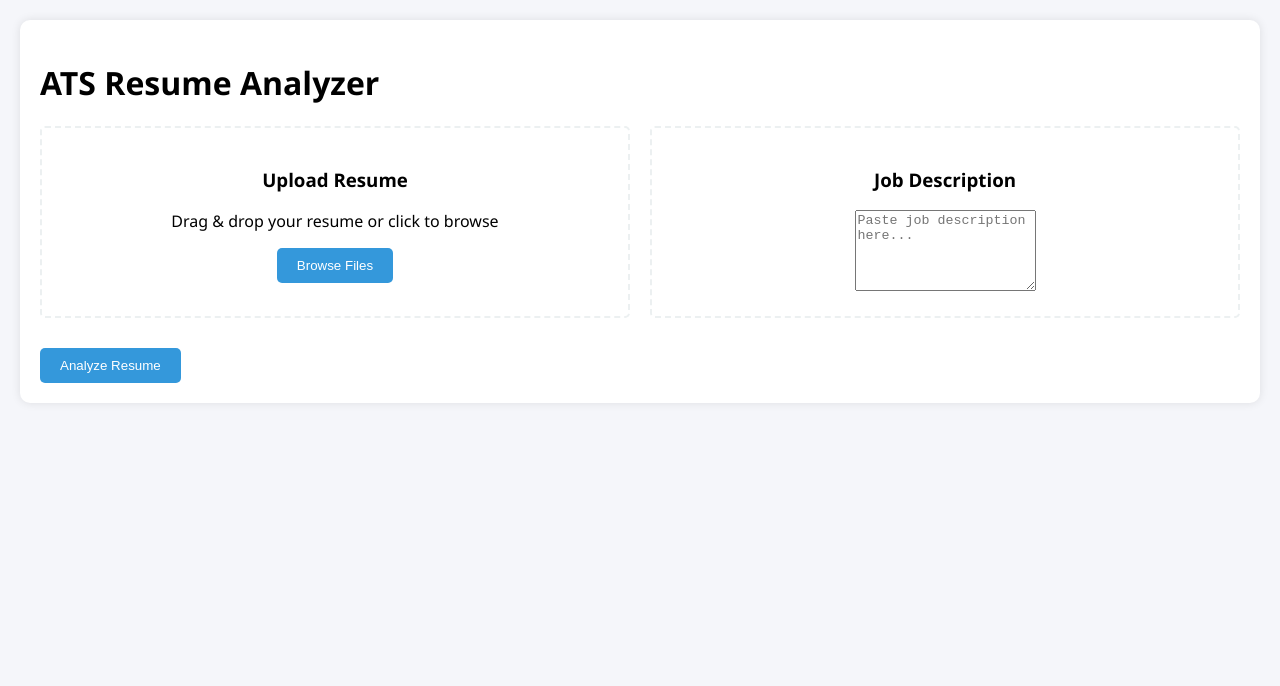
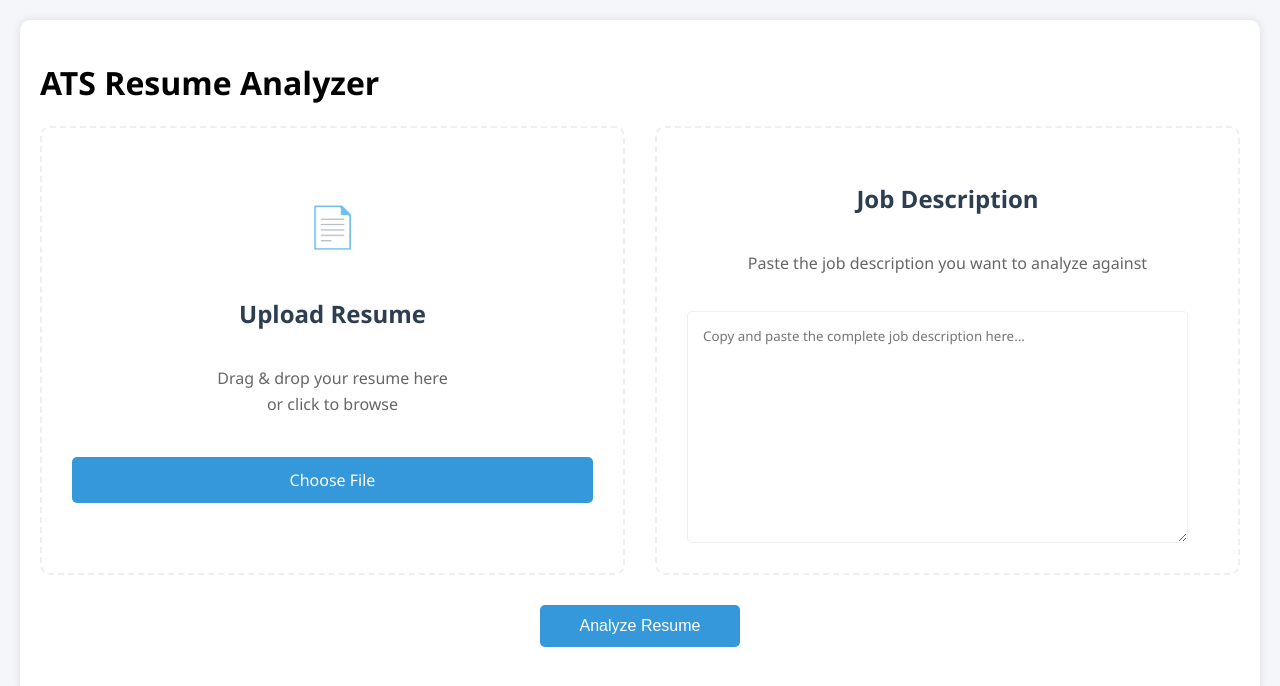
Before and after one commit to aalokrathod-resumetool/ats-resume-analyzer, a plain HTML site: page index.html in a window 1280 px wide. Drawn offline with Linux system fonts and the light colour scheme.

Commit message:
Update index.html

```diff
--- a/index.html
+++ b/index.html
@@ -33,21 +33,55 @@
 
         .upload-section {
             display: flex;
-            gap: 20px;
+            gap: 30px;
             margin-bottom: 30px;
         }
 
         .upload-box {
             flex: 1;
-            padding: 20px;
+            min-height: 300px; /* Increased height */
+            padding: 30px;
             border: 2px dashed var(--light-gray);
-            border-radius: 5px;
+            border-radius: 10px;
             text-align: center;
+            display: flex;
+            flex-direction: column;
+            justify-content: center;
+            transition: all 0.3s ease;
+        }
+
+        .upload-box:hover {
+            border-color: var(--secondary-color);
+            background-color: rgba(52, 152, 219, 0.05);
         }
 
         .upload-box.active {
             border-color: var(--secondary-color);
             background-color: rgba(52, 152, 219, 0.1);
+            transform: scale(1.02);
+        }
+
+        .upload-box h3 {
+            font-size: 1.5em;
+            color: var(--primary-color);
+            margin-bottom: 20px;
+        }
+
+        .upload-box p {
+            color: #666;
+            margin-bottom: 25px;
+            line-height: 1.6;
+        }
+
+        #jobDescription {
+            width: 90%;
+            height: 200px; /* Increased height */
+            padding: 15px;
+            border: 1px solid var(--light-gray);
+            border-radius: 5px;
+            resize: vertical;
+            font-family: inherit;
+            margin-top: 10px;
         }
 
         .score-section {
@@ -65,14 +99,26 @@
             background-color: var(--secondary-color);
             color: white;
             border: none;
-            padding: 10px 20px;
+            padding: 12px 25px;
             border-radius: 5px;
             cursor: pointer;
             transition: background-color 0.3s;
+            font-size: 1em;
+            font-weight: 500;
         }
 
         button:hover {
             background-color: #2980B9;
+            transform: translateY(-1px);
+        }
+
+        .analyze-button-container {
+            text-align: center;
+            margin: 30px 0;
+        }
+
+        #analyzeBtn {
+            min-width: 200px;
         }
 
         .progress-bar {
@@ -90,6 +136,29 @@
             width: 0%;
             transition: width 0.5s;
         }
+
+        .upload-icon {
+            font-size: 40px;
+            color: var(--secondary-color);
+            margin-bottom: 20px;
+        }
+
+        /* File input button styling */
+        .upload-btn {
+            display: inline-block;
+            padding: 12px 25px;
+            background-color: var(--secondary-color);
+            color: white;
+            border-radius: 5px;
+            cursor: pointer;
+            transition: all 0.3s ease;
+            margin-top: 15px;
+        }
+
+        .upload-btn:hover {
+            background-color: #2980B9;
+            transform: translateY(-1px);
+        }
     </style>
 </head>
 <body>
@@ -98,19 +167,26 @@
 
         <div class="upload-section">
             <div class="upload-box" id="resumeUpload">
+                <div class="upload-icon">📄</div>
                 <h3>Upload Resume</h3>
-                <p>Drag & drop your resume or click to browse</p>
+                <p>Drag & drop your resume here<br>or click to browse</p>
                 <input type="file" id="resumeFile" accept=".pdf,.docx" hidden>
-                <button onclick="document.getElementById('resumeFile').click()">Browse Files</button>
+                <div class="upload-btn" onclick="document.getElementById('resumeFile').click()">
+                    Choose File
+                </div>
             </div>
 
             <div class="upload-box" id="jobDescriptionUpload">
                 <h3>Job Description</h3>
-                <textarea id="jobDescription" rows="5" placeholder="Paste job description here..."></textarea>
+                <p>Paste the job description you want to analyze against</p>
+                <textarea id="jobDescription"
+                          placeholder="Copy and paste the complete job description here..."></textarea>
             </div>
         </div>
 
-        <button id="analyzeBtn" onclick="analyzeResume()">Analyze Resume</button>
+        <div class="analyze-button-container">
+            <button id="analyzeBtn" onclick="analyzeResume()">Analyze Resume</button>
+        </div>
 
         <div class="score-section" id="scoreSection" style="display: none;">
             <h2>ATS Score</h2>
@@ -127,7 +203,7 @@
     </div>
 
     <script>
-        // File handling and drag & drop functionality
+        // Previous JavaScript code remains the same
         const resumeUpload = document.getElementById('resumeUpload');
         const resumeFile = document.getElementById('resumeFile');
 
@@ -159,20 +235,15 @@
         });
 
         function handleFile(file) {
-            // We'll implement file processing here in the next step
             console.log('File received:', file.name);
         }
 
         async function analyzeResume() {
-            // Show loading state
             document.getElementById('analyzeBtn').disabled = true;
             document.getElementById('analyzeBtn').textContent = 'Analyzing...';
 
             try {
-                // Simulate analysis (we'll implement actual analysis later)
                 await simulateAnalysis();
-
-                // Show results
                 document.getElementById('scoreSection').style.display = 'block';
                 document.getElementById('recommendationsSection').style.display = 'block';
 
@@ -181,7 +252,6 @@
                 alert('Analysis failed. Please try again.');
             }
 
-            // Reset button
             document.getElementById('analyzeBtn').disabled = false;
             document.getElementById('analyzeBtn').textContent = 'Analyze Resume';
         }
@@ -189,12 +259,10 @@
         async function simulateAnalysis() {
             return new Promise(resolve => {
                 setTimeout(() => {
-                    // Simulate a score
                     const score = Math.floor(Math.random() * 100);
                     document.getElementById('scoreProgress').style.width = `${score}%`;
                     document.getElementById('scoreText').textContent = `Score: ${score}%`;
 
-                    // Simulate recommendations
                     const recommendations = [
                         'Add more specific technical skills',
                         'Quantify your achievements',
```
